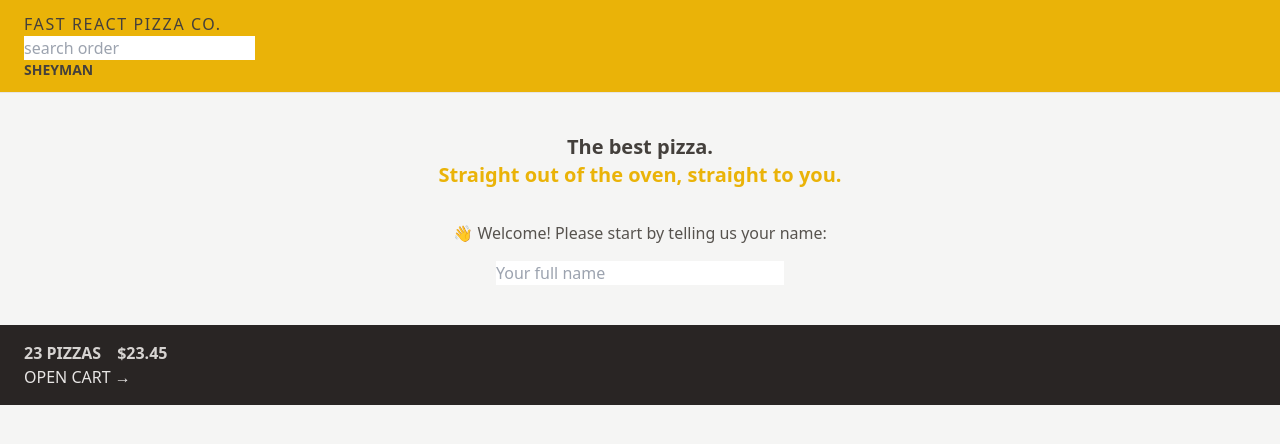
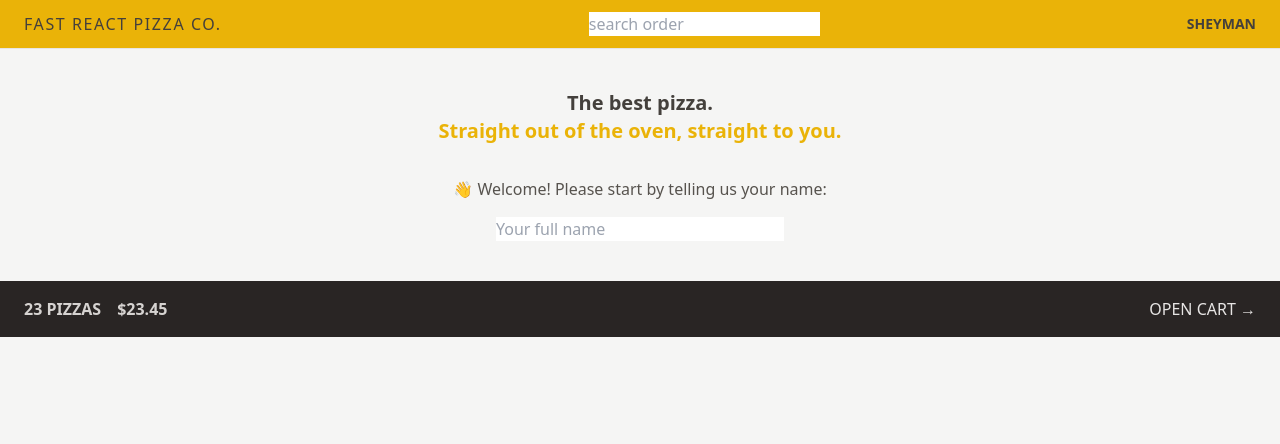
Before and after one commit to olaniyansheyi/fastest-pizza-app, a React (Vite) app: page / in a window 1280 px wide. Shown: the top 444 px of the page. Built offline with nearby package versions, Linux system fonts and the light colour scheme.

Commit message:
new feature

```diff
--- a/src/features/cart/CartOverview.jsx
+++ b/src/features/cart/CartOverview.jsx
@@ -2,7 +2,7 @@
 
 function CartOverview() {
   return (
-    <div className="bg-stone-800 uppercase px-4 text-sm md:text-base py-4 text-stone-200 sm:px-6">
+    <div className="bg-stone-800 uppercase px-4 text-sm md:text-base py-4 text-stone-200 sm:px-6 flex items-center justify-between">
       <p className="text-stone-300 space-x-4 ms:space-x-6 font-semibold">
         <span>23 pizzas</span>
         <span>$23.45</span>
--- a/src/features/user/Username.jsx
+++ b/src/features/user/Username.jsx
@@ -1,6 +1,6 @@
 function Username() {
     return (
-        <div className="text-sm font-semibold">
+        <div className="text-sm font-semibold hidden md:block">
             sheyman
         </div>
     )
--- a/src/ui/Header.jsx
+++ b/src/ui/Header.jsx
@@ -4,7 +4,7 @@
 
 function Header() {
   return (
-    <header className="bg-yellow-500 uppercase px-4 py-3 border-stone-200 border-b sm:px-6">
+    <header className="bg-yellow-500 uppercase px-4 py-3 border-stone-200 border-b sm:px-6 flex items-center justify-between">
       <Link to="/" className="tracking-widest">Fast React Pizza Co.</Link>
       <SearchOrder />
       <Username />
```
